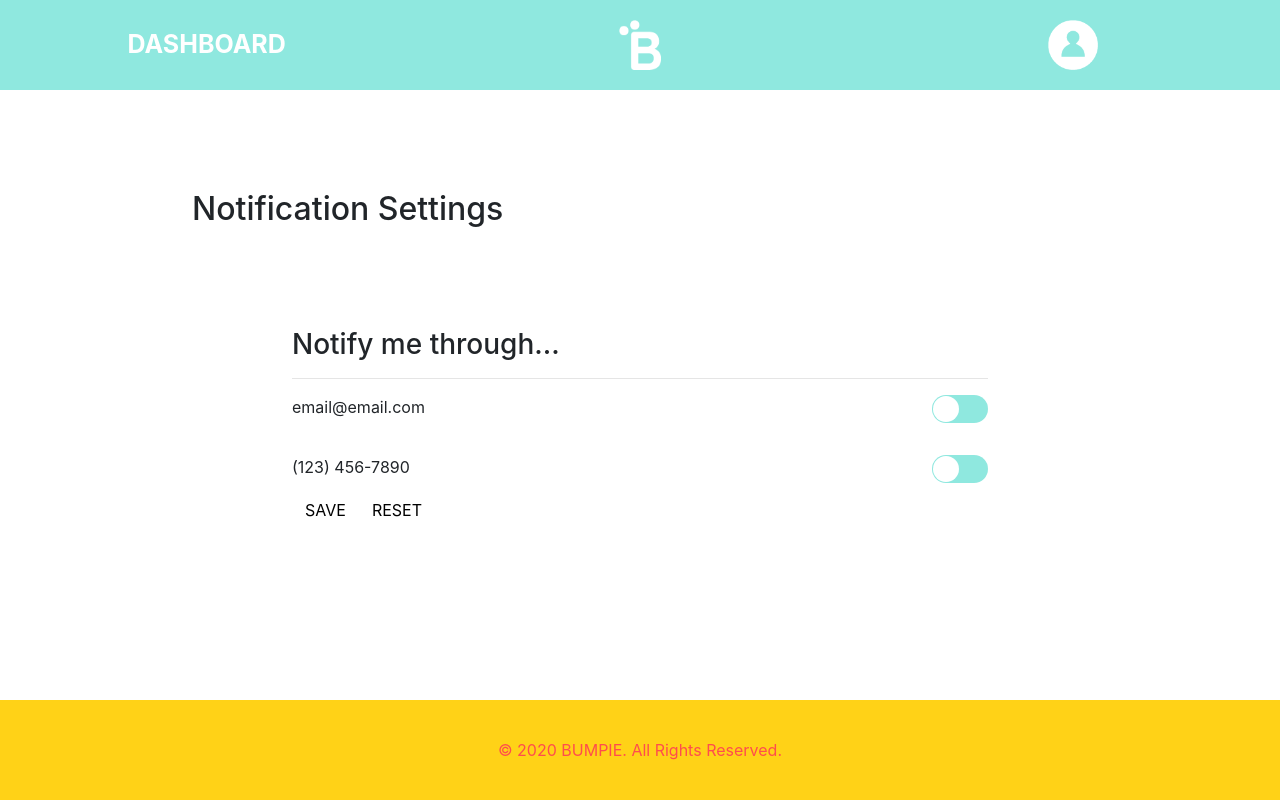
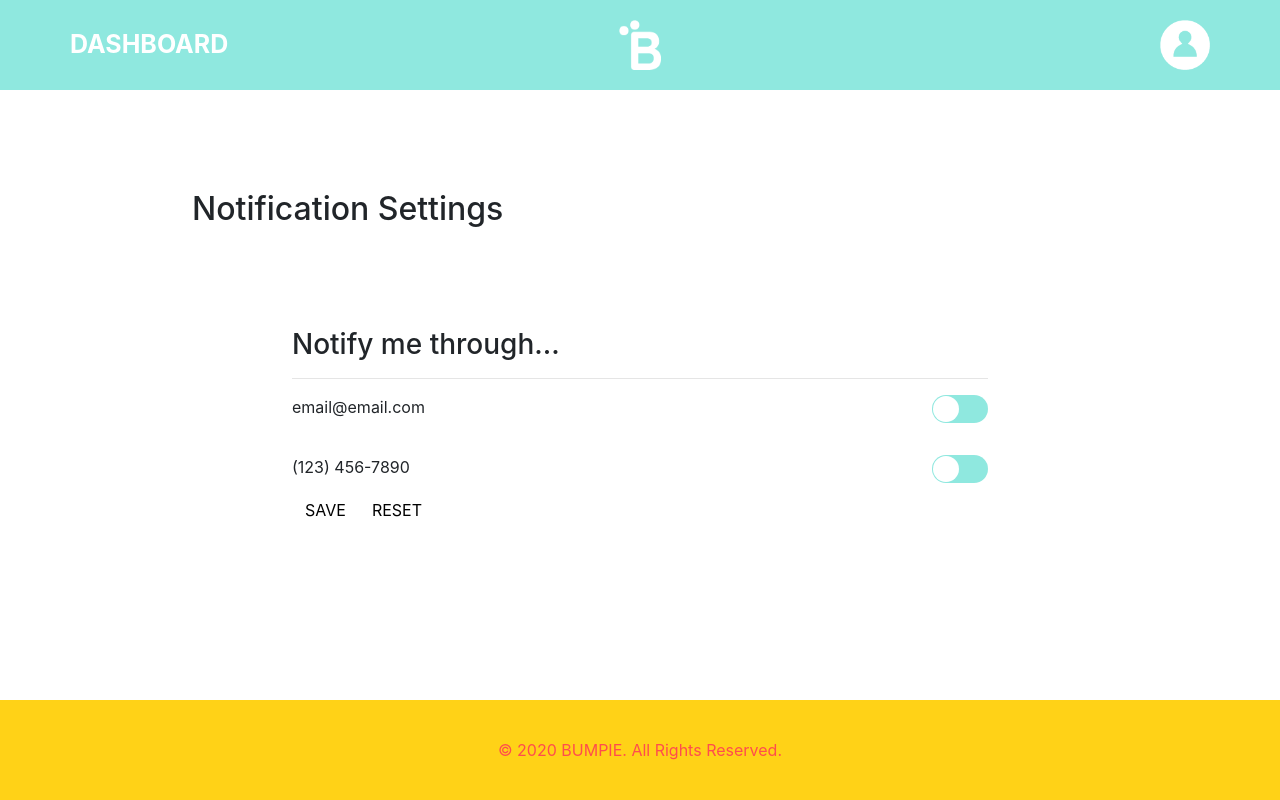
Before and after one commit to Vuologst-Test-Bed/bumpie, a React app in the folder client-react/: page / in a window 1280 px wide. Built offline with nearby package versions, Linux system fonts and the light colour scheme; what react-animations would draw is missing.

Commit message:
spread header out more

```diff
--- a/client-react/src/common/Header.js
+++ b/client-react/src/common/Header.js
@@ -4,8 +4,8 @@ import { rubberBand, tada } from "react-animations";
 import logo from "../assets/logo.png";
 import user_icon from "../assets/user_icon.png";
 
-const rubberAnimation = keyframes`${rubberBand}`
-const tadaAnimation = keyframes`${tada}`
+const rubberAnimation = keyframes`${rubberBand}`;
+const tadaAnimation = keyframes`${tada}`;
 
 const Container = styled.header`
   display: grid;
@@ -16,13 +16,14 @@ const Container = styled.header`
   color: #ff4d4d;
   padding-top: 20px;
   padding-bottom: 20px;
-  justify-items: center;
 `;
 const Link = styled.a`
   font-size: 25px;
   font-weight: bold;
   color: white;
   text-decoration: none;
+  justify-self: flex-start;
+  margin-left: 70px;
 `;
 
 const Branding = styled.img`
@@ -30,6 +31,7 @@ const Branding = styled.img`
     animation: 2s ${rubberAnimation};
   }
   height: 50px;
+  justify-self: center;
 `;
 
 const UserIcon = styled.img`
@@ -37,6 +39,8 @@ const UserIcon = styled.img`
     animation: 2s ${tadaAnimation};
   }
   height: 50px;
+  justify-self: flex-end;
+  margin-right: 70px;
 `;
 
 const Header = () => (
```
